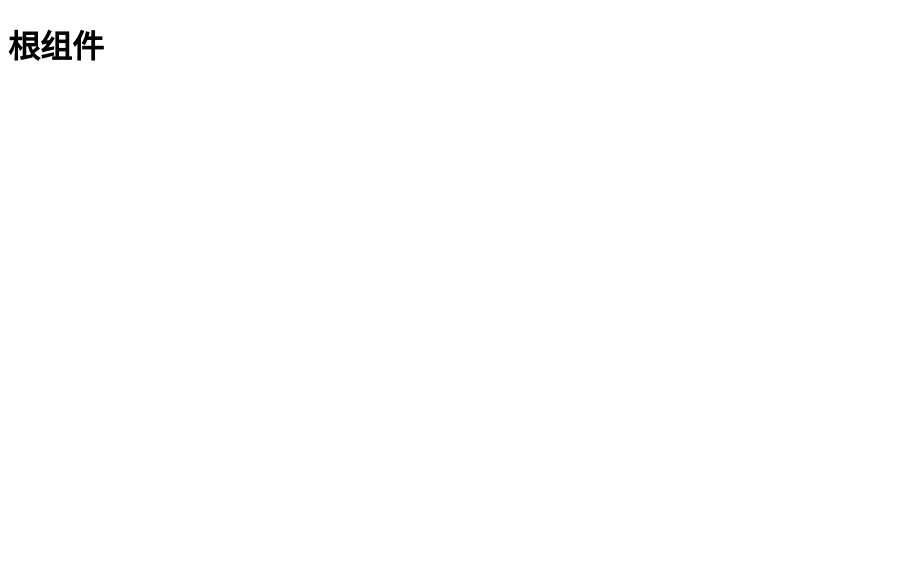
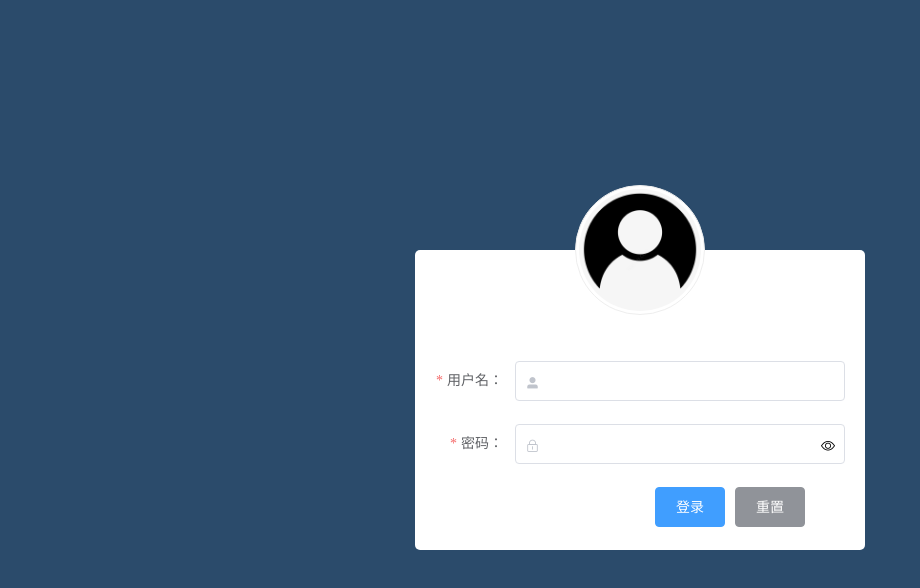
Before and after one commit to AItt1314/vue-rms, a Vue app: page /#/login in a window 1280 px wide. Shown: the top 588 px of the page, without its empty margins (0-920 px from the left). Built offline with nearby package versions, Linux system fonts and the light colour scheme.

Commit message:
完成了登录页面

```diff
--- a/babel.config.js
+++ b/babel.config.js
@@ -1,5 +1,14 @@
 module.exports = {
-  presets: [
-    '@vue/cli-plugin-babel/preset'
+  "presets": [
+    "@vue/cli-plugin-babel/preset"
+  ],
+  "plugins": [
+    [
+      "component",
+      {
+        "libraryName": "element-ui",
+        "styleLibraryName": "theme-chalk"
+      }
+    ]
   ]
 }
--- a/package.json
+++ b/package.json
@@ -9,6 +9,7 @@
   "dependencies": {
     "axios": "^0.27.2",
     "core-js": "^3.8.3",
+    "element-ui": "^2.4.5",
     "vue": "^2.6.14",
     "vue-router": "^3.5.1"
   },
@@ -16,6 +17,7 @@
     "@vue/cli-plugin-babel": "~5.0.0",
     "@vue/cli-plugin-router": "~5.0.0",
     "@vue/cli-service": "~5.0.0",
+    "babel-plugin-component": "^1.1.1",
     "vue-cli-plugin-element": "^1.0.1",
     "vue-template-compiler": "^2.6.14"
   }
--- a/src/App.vue
+++ b/src/App.vue
@@ -1,8 +1,18 @@
 <template>
   <div id="app">
-    <h1>根组件</h1>
+    <router-view></router-view>
   </div>
 </template>
+
+<script>
+
+export default {
+  name: 'app',
+  components: {
+
+  }
+}
+</script>
 
 <style>
 
--- /dev/null
+++ b/src/assets/css/globalCss.css
@@ -0,0 +1,13 @@
+/* 全局样式表 */
+
+html,
+body,
+#app {
+    height: 100%;
+}
+
+* {
+    margin: 0;
+    padding: 0;
+    box-sizing: border-box;
+}
--- /dev/null
+++ b/src/components/Home.vue
@@ -0,0 +1,27 @@
+<template>
+    <div>
+        <el-button type="info" @click="quit">退出</el-button>
+    </div>
+</template>
+
+<script>
+export default {
+    data () {
+        return {
+
+        }
+    },
+    methods: {
+        //退出登录事务：1.清空存储的token window.sessionStorage.clear() 2.跳转至登录页 this.$router.push('/login')
+        quit(){
+            window.sessionStorage.clear();
+            this.$router.push('/login');
+        }
+    }
+}
+</script>
+
+
+<style scoped>
+
+</style>
--- /dev/null
+++ b/src/components/Login.vue
@@ -0,0 +1,148 @@
+<template>
+    <div id='login'>
+        <div class="login_box">
+            <!-- 头像区域 -->
+            <div class="avatar_box">
+                <img src="../assets/img/avatar.jpg" alt="" class="avatar">
+            </div>
+            <!-- 登录表单区域 -->
+            <!-- 表单数据绑定的步骤：1.为form组件添加:model='form' 2.为输入框进行双向数据绑定 v-model='form.username' -->
+            <!-- 进行表单数据验证的步骤：1.通过 rules 属性传入约定的验证规则 :rules="rules" 2.在data中声明验证规则 rules: {
+          name: [
+            { required: true, message: '请输入活动名称', trigger: 'blur' },
+            { min: 3, max: 5, message: '长度在 3 到 5 个字符', trigger: 'blur' }
+          ], 3.将 Form-Item 的 prop 属性设置为需校验的字段名即可。 prop="region" -->
+            <el-form label-width="80px" class="login_form" :model='loginForm' :rules='loginFormRules' ref="loginFormRef">
+                <!-- 用户名 -->
+                <el-form-item label='用户名：' prop="username">
+                    <el-input prefix-icon="el-icon-user-solid" v-model='loginForm.username' ></el-input>
+                </el-form-item>
+                <!-- 密码 -->
+                <el-form-item label='密码：' prop="password">
+                    <el-input prefix-icon="el-icon-lock" v-model='loginForm.password' type='password' ref='password_inputRef'>
+                    </el-input>
+                    <i class="el-icon-view see" @click="view"></i>
+                </el-form-item>
+                <!-- 按钮区域 -->
+                <el-form-item class="login_btn">
+                    <el-button type="primary" @click="login">登录</el-button>
+                    <el-button type="info" @click="reset">重置</el-button>
+                </el-form-item>
+            </el-form>
+        </div>
+    </div>
+</template>
+
+
+<script>
+export default {
+    data () {
+        return {
+            // 登录页面的登录数据对象
+            loginForm:{
+                username:'',
+                password:''
+            },
+            //表单的验证规则对象
+            loginFormRules:{
+                // 验证用户名
+                username:[
+                    { required: true, message: '请输入用户名', trigger: 'blur' },
+                    { min: 3, max: 10, message: '长度在 3 到 10 个字符', trigger: 'blur' }
+                ],
+                // 验证密码
+                password:[
+                    { required: true, message: '请输入密码', trigger: 'blur' },
+                    { min: 5, max: 15, message: '长度在 5 到 15 个字符', trigger: 'blur' }
+                ]
+            }
+        }
+    },
+    methods: {
+        view(){
+            switch(this.$refs.password_inputRef.type){
+                case 'password':this.$refs.password_inputRef.type='text';
+                break;
+                case 'text' : this.$refs.password_inputRef.type='password';
+                break;
+            }
+        },
+        // 点击重置按钮，重置表单对象 步骤：1.获取到表单的实例对象 ，使用ref+this.$refs 2.对实例对象使用element—ui自带的resetFields方法
+        reset(){
+            this.$refs.loginFormRef.resetFields()
+        },
+        //点击登录按钮事务 1.对表单进行预验证 （1.获取到表单的实例对象 ，使用ref+this.$refs 2.对实例对象使用element—ui自带的validate方法） 2.根据预验证结果判断是否移交数据 3根据返回的结果的状态码来判断是否登陆成功
+        login(){
+            this.$refs.loginFormRef.validate(async valid=>{
+                if(!valid) return;
+                const {data:res} = await this.$http.post('login',this.loginForm);
+                // console.log(result);
+                //弹框效果 如果element-ui为全局引入可以直接使用$message，如果为按需导入则需要先引入弹框组件并在Vue上进行全局挂载
+                if(res.meta.status!=200) return this.$message.error('登陆失败！');
+                this.$message({message: '登录成功！',type: 'success'});
+                // 1．将登录成功之后的 token，保存到客户端的sessionStorage中
+                    // 1.1项目中出了登录之外的其他API接口，必须在登录之后才能访问
+                    //1.2 token只应在当前网站丁开期间生效，所以将 token保存在sessionStorage中
+                window.sessionStorage.setItem('token', res.data.token)
+                // 2．通过编程式导航跳转到后台主页，路由地址是/home
+                this.$router.push('/home')
+
+            })
+        }
+    }
+}
+</script>
+
+
+<style scoped>
+#login{
+    background-color: #2b4b6b;
+    height: 100%;
+}
+.login_box{
+    position: absolute;
+    top: 50%;
+    left: 50%;
+    transform: translate(-50%,-50%);
+    width: 450px;
+    height: 300px;
+    border-radius: 5px;
+    background-color: #fff;
+}
+.avatar_box {
+    /* 将头像盒子位移到指定位置 */
+    position: absolute;
+    left: 50%;
+    transform: translate(-50%,-50%);
+    width: 130px;
+    height: 130px;
+    border-radius: 50%;
+    border: 1px solid #eee;
+    padding: 3px;
+    z-index: 999;
+    background-color: #fff;
+
+}
+.avatar{
+    width: 100%;
+    height: 100%;
+    border-radius: 50%;
+}
+.login_form{
+    position: absolute;
+    bottom: 0;
+    width: 100%;
+    padding: 0 20px;
+}
+.login_btn{
+    display: flex;
+    justify-content: flex-end;
+    padding-right: 40px;
+}
+.see {
+    position: absolute;
+    top: 15px;
+    right: 10px;
+    cursor: pointer;
+}
+</style>
--- a/src/main.js
+++ b/src/main.js
@@ -1,10 +1,17 @@
 import Vue from 'vue'
 import App from './App.vue'
 import router from './router'
+import ElementUI from 'element-ui';
+import 'element-ui/lib/theme-chalk/index.css';
+import '../src/assets/css/globalCss.css';
+import axios from 'axios';
 
+Vue.use(ElementUI);
 Vue.config.productionTip = false
+axios.defaults.baseURL = 'http://127.0.0.1:8888/api/private/v1/'
+Vue.prototype.$http = axios
 
 new Vue({
-  router,
-  render: h => h(App)
+    router,
+    render: h => h(App)
 }).$mount('#app')
--- a/src/router/index.js
+++ b/src/router/index.js
@@ -1,12 +1,30 @@
 import Vue from 'vue'
 import VueRouter from 'vue-router'
+//导入登录组件
+import Login from '../components/Login.vue'
+import Home from '../components/Home.vue'
 
 Vue.use(VueRouter)
 
-const routes = []
+const routes = [
+    { path: '/', redirect: '/login' },
+    { path: '/login', component: Login },
+    { path: '/home', component: Home }
+]
 
 const router = new VueRouter({
-    routes
+        routes
+    })
+    // 挂载导航守卫  router.beforeEach((to, from, next)=>{})  注to：目标路由，from：来源路由，next：放行函数
+    //思路：如果用户访问的是登录页，则直接放行。如果用户访问的是其他页面，则检查是否存在token，若存在，则放行，否则跳转到登录页
+router.beforeEach((to, from, next) => {
+    if (to.path === '/login') {
+        return next()
+    } else {
+        const tokenStr = window.sessionStorage.getItem('token');
+        if (!tokenStr) return next('/login');
+        next();
+    }
+
 })
-
 export default router
```
Also changed, not shown: src/components/HelloWorld.vue (deleted, +0 -58 lines), src/assets/img/avatar.jpg (added), 1 other file (tests, documents, lock files or other folders).
